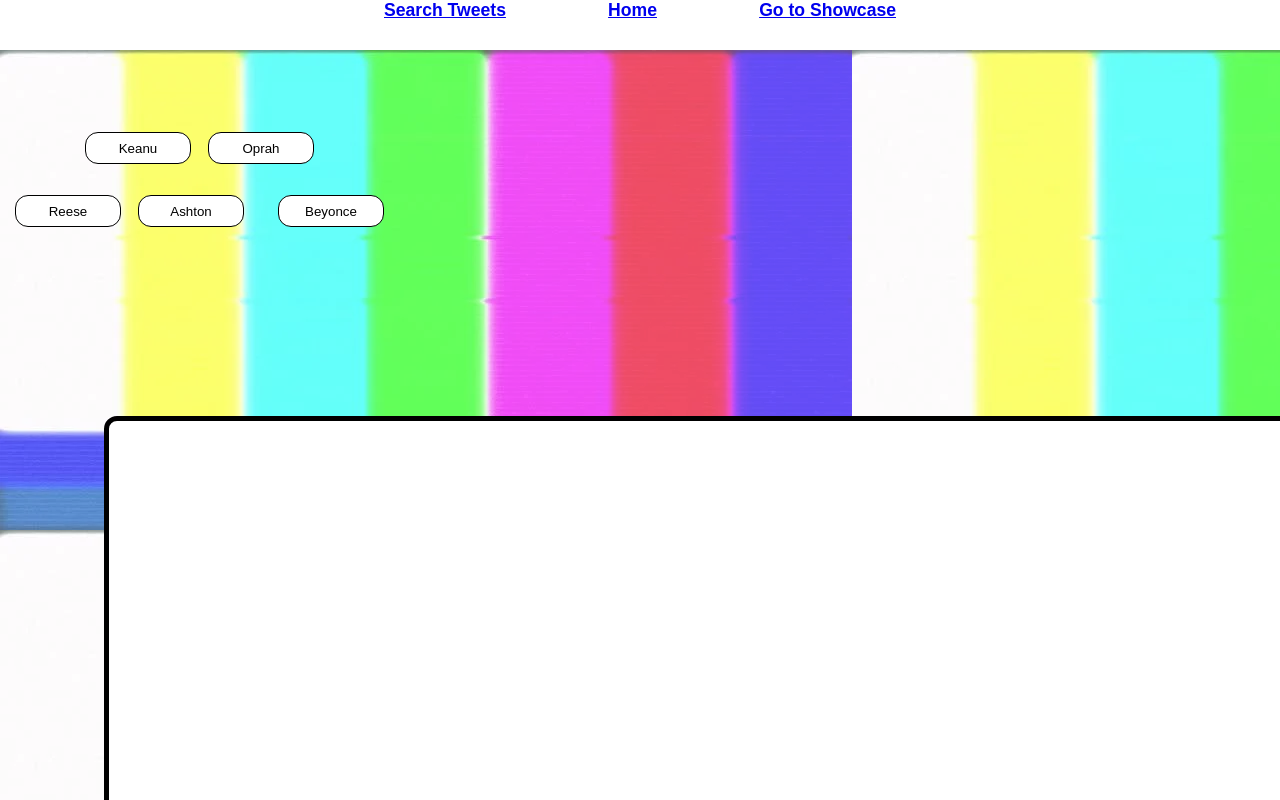
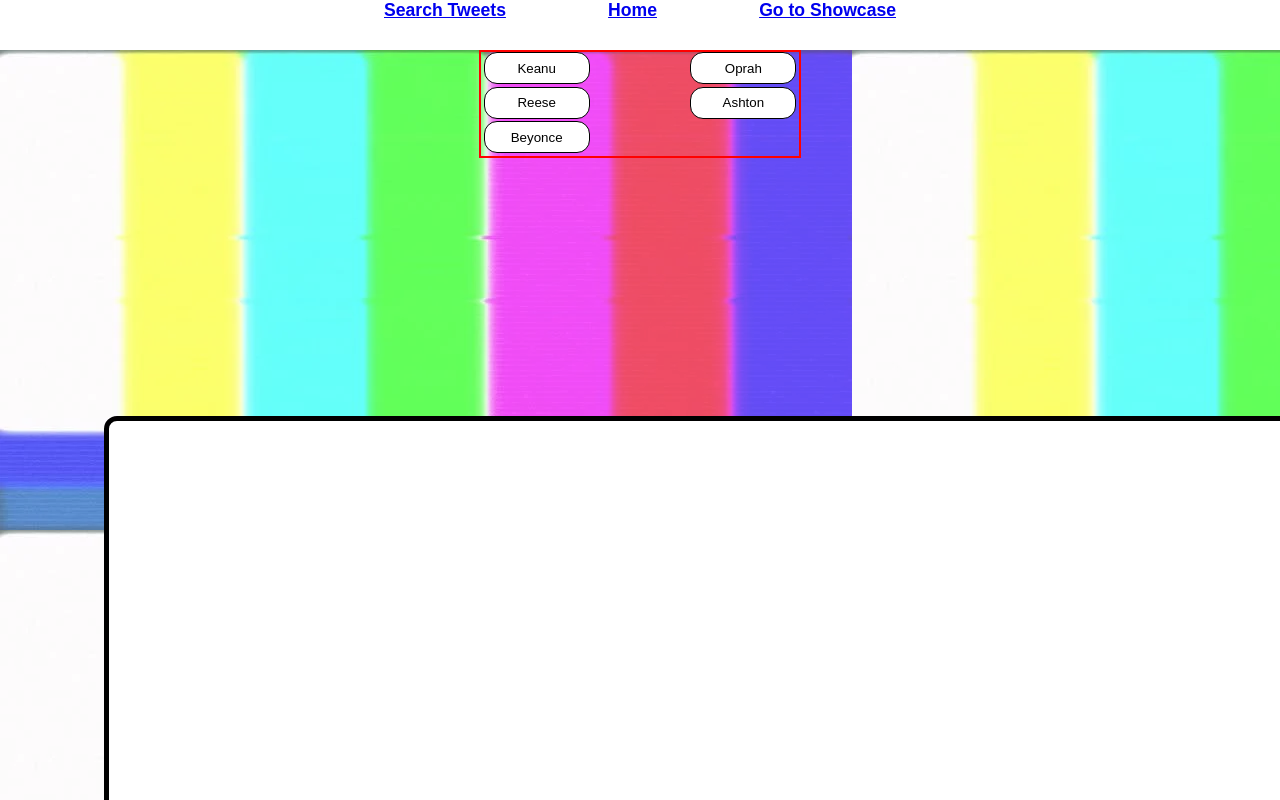
Before and after one commit to cvs181801/15-minutes, a React (Create React App) app: page /showcase in a window 1280 px wide. Shown: the top 800 px of the page. Built offline with nearby package versions, Linux system fonts and the light colour scheme.

Commit message:
fix the layout for showcase buttons container

```diff
--- a/src/SelectBtn.js
+++ b/src/SelectBtn.js
@@ -8,16 +8,17 @@ export default function SelectBtn(props) {
         <div>
             <button
                 style={{
-                    position: 'absolute',
+                    position: 'inline-block',
                     height: '32px',
                     width: '106px',
                     background: '#FFFFFF',
                     border: '1px solid #000000',
                     boxSizing: 'border-box',
                     borderRadius:'13px',
-                    top: `${props.top}`,
-                    left: `${props.left}`,
-                    cursor: 'pointer'
+                    // top: `${props.top}`,
+                    // left: `${props.left}`,
+                    cursor: 'pointer',
+                    margin: `0 .2em .2em .2em`
                 }}>
             {props.name}</button>
         </div>
--- a/src/Showcase.js
+++ b/src/Showcase.js
@@ -6,7 +6,9 @@ import selectBtnData from './selectBtnData'
 
 console.log(selectBtnData)
  const newArray = selectBtnData.map(button => {
-     return <SelectBtn key={button.id} id={button.id} className={button.className} name={button.name} left={button.left} top={button.top}/>
+     return <SelectBtn key={button.id} id={button.id} className={button.className} name={button.name}
+     left={button.left} top={button.top}
+     />
     })
 
     console.log(newArray)
@@ -26,26 +28,11 @@ export default function Showcase() {
             zIndex: '1'
         }}
         >
-            {/* <SelectBtn
+            <div
+                className="showcaseBtnsContainer"
+            >{newArray}
+            </div>
 
-            ></SelectBtn>
-            <SelectBtn
-
-            ></SelectBtn>
-            <SelectBtn
-                className="selectBtn"
-                id="Reese"
-            ></SelectBtn>
-            <SelectBtn
-                className="selectBtn"
-                id="Ashton"
-            ></SelectBtn>
-            <SelectBtn
-                className="selectBtn"
-                id="Beyonce"
-            ></SelectBtn> */}
-
-            {newArray}
 
             <div>
                 <div className="showcaseResultContainer"></div>
--- a/src/index.css
+++ b/src/index.css
@@ -137,6 +137,17 @@ body {
   height: 32px;
 }
 
+.showcaseBtnsContainer {
+  display: flex;
+  flex-wrap: wrap;
+  text-align: center;
+  align-items: center;
+  justify-content: space-between;
+  margin: 0 auto;
+  border: 2px solid red;
+  max-width: 322px;
+}
+
 
 @media (min-width: 600px) {
   .container {
@@ -180,6 +191,7 @@ body {
     border: 5px solid #000000;
     border-radius: 13px;
   }
+
 
 }
 
@@ -229,4 +241,5 @@ body {
     border-radius: 13px;
   }
 
+
 }
--- a/src/selectBtnData.js
+++ b/src/selectBtnData.js
@@ -3,7 +3,6 @@ const selectBtnData = [
         className: "selectBtn",
         id: "keanu",
         name: "Keanu",
-        position: "absolute",
         width: "106px",
         height: "32px",
         left: "85px",
@@ -17,7 +16,6 @@ const selectBtnData = [
         className: "selectBtn",
         id: "oprah",
         name: "Oprah",
-        position: "absolute",
         width: "106px",
         height: "32px",
         left: "208px",
@@ -31,7 +29,6 @@ const selectBtnData = [
         className: "selectBtn",
         id: "reese",
         name: "Reese",
-        position: "absolute",
         width: "106px",
         height: "32px",
         left: "15px",
@@ -45,7 +42,6 @@ const selectBtnData = [
         className: "selectBtn",
         id: "ashton",
         name: "Ashton",
-        position: "absolute",
         width: "106px",
         height: "32px",
         left: "138px",
@@ -59,7 +55,6 @@ const selectBtnData = [
         className: "selectBtn",
         id: "beyonce",
         name: "Beyonce",
-        position: "absolute",
         width: "106px",
         height: "32px",
         left: "278px",
```
